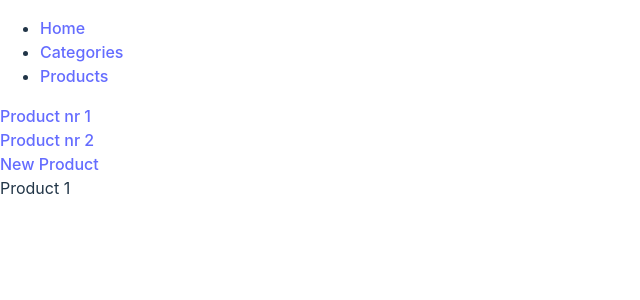
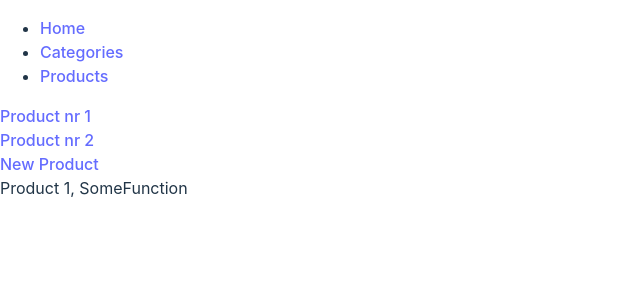
Before and after one commit to Murariu-Gabriel/Learning-React-Router, a React (Vite) app: page /productsPage/1 in a window 1280 px wide. Shown: the top 300 px of the page, without its empty margins (0-640 px from the left). Built offline with nearby package versions, Linux system fonts and the light colour scheme.

Commit message:
Learned more about nesting Routes

```diff
--- a/src/App.jsx
+++ b/src/App.jsx
@@ -6,11 +6,18 @@ import NewProduct from "./Pages/NewProduct"
 import NotFound from "./Pages/NotFound"
 import { Link, Route, Routes } from "react-router-dom"
 import ProductLayout from "./Productlayout"
+import ProductsRoutes from "./ProductsRoutes"
 
 function App() {
 
   return (
     <>
+      {/* <Routes
+      // location="/productsPage"
+      >
+        <Route path="/productsPage" element={<h1>EXTRA CONTENT</h1>} />
+      </Routes> */}
+
       <nav>
         <ul>
           <li>
@@ -27,14 +34,7 @@ function App() {
       <Routes>
         <Route path="/" element={<Dashboard />} />
         <Route path="/categories" element={<Categories />} />
-        <Route path="/productsPage" element={<ProductLayout/>}>
-          <Route index element={<ProductsPage />} />
-          <Route path=":id" element={<Product />} />
-          <Route path="new" element={<NewProduct />} />
-        </Route>
-        {/* <Route path="/productsPage" element={<ProductsPage />} />
-        <Route path="/productsPage/:id" element={<Product />} />
-        <Route path="/productsPage/new" element={<NewProduct />} /> */}
+        <Route path="/productsPage/*" element={<ProductsRoutes/>}/>
         <Route path="*" element={<NotFound />} />
       </Routes>
     </>
--- a/src/Pages/Product.jsx
+++ b/src/Pages/Product.jsx
@@ -1,9 +1,10 @@
-import { useParams } from "react-router-dom"
+import { useOutletContext, useParams } from "react-router-dom"
 
 const Product = () => {
    const {id} = useParams()
+   const someFunc = useOutletContext()
   return (
-    <div>Product {id}</div>
+    <div>Product {id}, {someFunc.logic}</div>
   )
 }
 export default Product
--- a/src/ProductLayout.jsx
+++ b/src/ProductLayout.jsx
@@ -8,7 +8,7 @@ const ProductLayout = () => {
       <Link to="/productsPage/2">Product nr 2</Link>
       <br />
       <Link to="/productsPage/new">New Product</Link>
-      <Outlet/>
+      <Outlet context={{logic: "SomeFunction"}}/>
     </>
   )
 }
--- /dev/null
+++ b/src/ProductsRoutes.jsx
@@ -0,0 +1,20 @@
+import { Route, Routes } from "react-router-dom"
+import ProductsPage from "./Pages/ProductsPage"
+import Product from "./Pages/Product"
+import NewProduct from "./Pages/NewProduct"
+import ProductLayout from "./Productlayout"
+
+const ProductsRoutes = () => {
+  return (
+    <>
+    <Routes>
+        <Route element={<ProductLayout/>}>
+            <Route index element={<ProductsPage />} />
+            <Route path=":id" element={<Product />} />
+            <Route path="new" element={<NewProduct />} />
+        </Route>
+    </Routes>
+    </>
+  )
+}
+export default ProductsRoutes
```
